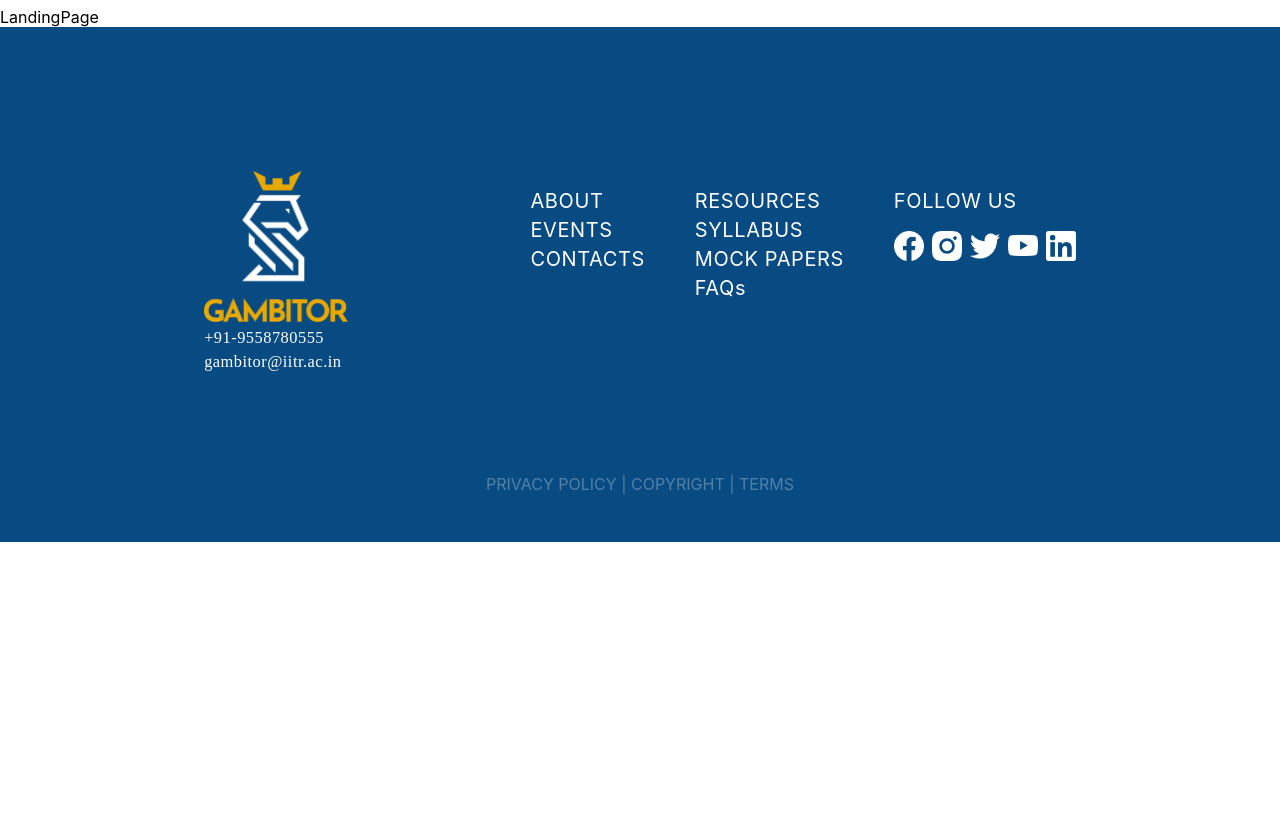
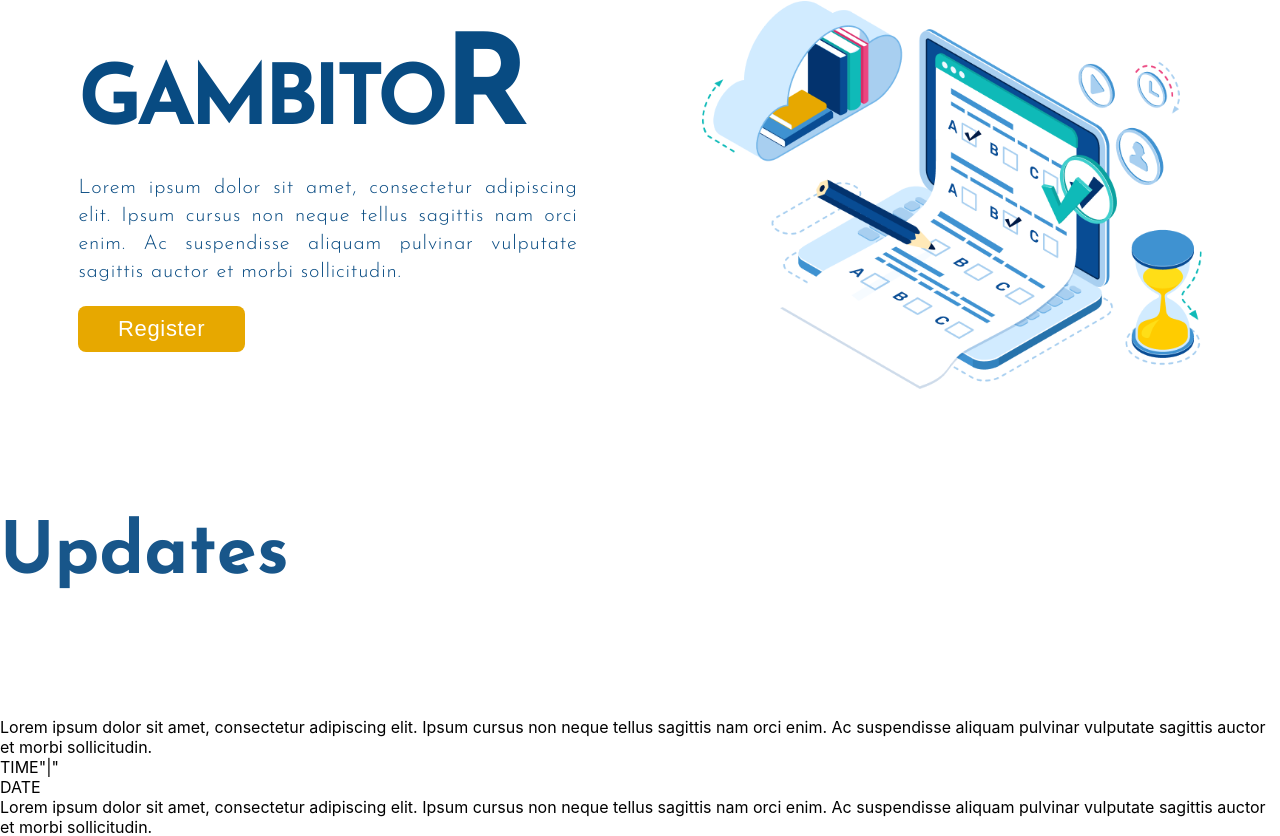
Before and after one commit to Outreach-IITR/GambitoR, a React (Create React App) app in the folder Frontend/: page / in a window 1280 px wide. Shown: the part 224-1060 px from the top of the page. Before the commit the page ends 800 px from the top, so only its background shows below. Built offline with nearby package versions, Linux system fonts and the light colour scheme.

Commit message:
Landing Page

```diff
--- a/Frontend/src/App.css
+++ b/Frontend/src/App.css
@@ -1,3 +1,9 @@
+* {
+  margin: 0px;
+  padding: 0px;
+  box-sizing: border-box;
+}
+
 .App {
   text-align: center;
 }
--- a/Frontend/src/App.js
+++ b/Frontend/src/App.js
@@ -2,7 +2,9 @@ import React from "react";
 import { Route, Routes, BrowserRouter as Router } from "react-router-dom";
 import LandingPage from "./Components/LandingPage/LandingPage";
 import Footer from "./HelperComponents/Footer/Footer";
-import Navbar from "./HelperComponents/NavBar/NavBar"
+import Navbar from "./HelperComponents/NavBar/NavBar";
+
+import "./App.css";
 
 function App() {
   return (
--- /dev/null
+++ b/Frontend/src/Components/LandingPage/Heading.jsx
@@ -0,0 +1,29 @@
+import React from "react";
+import RegButton from "../RegButton/RegButton";
+
+import style from "./Heading.module.css";
+
+import headingImage from "./Assets/HeadingImage.png";
+
+const Heading = () => {
+  return (
+    <div className={style.headingContainer}>
+      <div className={style.content}>
+        <h1 className={style.headingTitle}>
+          GAMBITO<span>R</span>
+        </h1>
+        <p className={style.description}>
+          Lorem ipsum dolor sit amet, consectetur adipiscing elit. Ipsum cursus
+          non neque tellus sagittis nam orci enim. Ac suspendisse aliquam
+          pulvinar vulputate sagittis auctor et morbi sollicitudin.
+        </p>
+        <RegButton />
+      </div>
+      <div className={style.headingImage}>
+        <img src={headingImage} alt="" />
+      </div>
+    </div>
+  );
+};
+
+export default Heading;
--- /dev/null
+++ b/Frontend/src/Components/LandingPage/Heading.module.css
@@ -0,0 +1,48 @@
+.headingContainer {
+  position: relative;
+  display: flex;
+  flex-direction: row;
+  align-items: center;
+  justify-content: space-around;
+  margin: 0 1em;
+}
+
+.content {
+  width: 40%;
+}
+
+.headingTitle {
+  margin-bottom: 0.25em;
+  font-family: Josefin Sans;
+  font-size: 5.25em;
+  font-weight: 700;
+  line-height: 99px;
+  letter-spacing: -0.065em;
+  text-align: left;
+  color: #084b82;
+}
+
+.headingTitle > span {
+  font-size: 1.5em;
+}
+
+.description {
+  font-family: "Josefin Sans";
+  font-style: normal;
+  font-weight: 300;
+  font-size: 1.25em;
+  line-height: 28px;
+  text-align: justify;
+  letter-spacing: 0.04em;
+  color: #084b82;
+  margin-bottom: 1em;
+}
+
+.headingImage {
+  width: 40%;
+}
+
+.headingImage > img {
+  position: relative;
+  width: 100%;
+}
--- a/Frontend/src/Components/LandingPage/LandingPage.js
+++ b/Frontend/src/Components/LandingPage/LandingPage.js
@@ -1,10 +1,16 @@
-import React from 'react'
-import style from "./LandingPage.module.css"
+import React from "react";
+import Updates from "../../HelperComponents/Updates/Updates";
+import Heading from "./Heading";
+
+import style from "./LandingPage.module.css";
 
 const LandingPage = () => {
   return (
-    <div>LandingPage</div>
-  )
-}
+    <div className={style.LandingContainer}>
+      <Heading />
+      <Updates />
+    </div>
+  );
+};
 
 export default LandingPage;
--- a/Frontend/src/Components/LandingPage/LandingPage.module.css
+++ b/Frontend/src/Components/LandingPage/LandingPage.module.css
@@ -0,0 +1,4 @@
+.LandingContainer {
+  max-width: 1544px;
+  margin: auto;
+}
--- /dev/null
+++ b/Frontend/src/HelperComponents/Updates/Updates.jsx
@@ -0,0 +1,55 @@
+import React from "react";
+
+import style from "./Updates.module.css";
+
+const xyz = [
+  {
+    id: 1,
+    description:
+      "Lorem ipsum dolor sit amet, consectetur adipiscing elit. Ipsum cursus non neque tellus sagittis nam orci enim. Ac suspendisse aliquam pulvinar vulputate sagittis auctor et morbi sollicitudin.",
+    time: "TIME",
+    date: "DATE",
+  },
+  {
+    id: 1,
+    description:
+      "Lorem ipsum dolor sit amet, consectetur adipiscing elit. Ipsum cursus non neque tellus sagittis nam orci enim. Ac suspendisse aliquam pulvinar vulputate sagittis auctor et morbi sollicitudin.",
+    time: "TIME",
+    date: "DATE",
+  },
+  {
+    id: 1,
+    description:
+      "Lorem ipsum dolor sit amet, consectetur adipiscing elit. Ipsum cursus non neque tellus sagittis nam orci enim. Ac suspendisse aliquam pulvinar vulputate sagittis auctor et morbi sollicitudin.",
+    time: "TIME",
+    date: "DATE",
+  },
+  {
+    id: 1,
+    description:
+      "Lorem ipsum dolor sit amet, consectetur adipiscing elit. Ipsum cursus non neque tellus sagittis nam orci enim. Ac suspendisse aliquam pulvinar vulputate sagittis auctor et morbi sollicitudin.",
+    time: "TIME",
+    date: "DATE",
+  },
+];
+
+const Updates = () => {
+  return (
+    <div className={style.updateContainer}>
+      <h1 className={style.heading}>Updates</h1>
+      <ul className={style.content}>
+        {xyz.map((update, idx) => {
+          return (
+            <li className={style.updateBlock}>
+              <p>{update.description}</p>
+              <p>{update.time}"|"</p>
+              <p>{update.date}</p>
+            </li>
+          );
+        })}
+      </ul>
+    </div>
+  );
+};
+
+export default Updates;
--- /dev/null
+++ b/Frontend/src/HelperComponents/Updates/Updates.module.css
@@ -0,0 +1,17 @@
+.updateContainer {
+  position: relative;
+  max-width: 100%;
+  display: flex;
+  flex-direction: column;
+  justify-content: center;
+  margin: auto;
+}
+
+.heading {
+  font-family: "Josefin Sans";
+  font-style: normal;
+  font-weight: 700;
+  font-size: 4.5em;
+  line-height: 4.5em;
+  color: #18568a;
+}
```
Also changed, not shown: Frontend/src/Components/LandingPage/Assets/HeadingImage.png (added).
